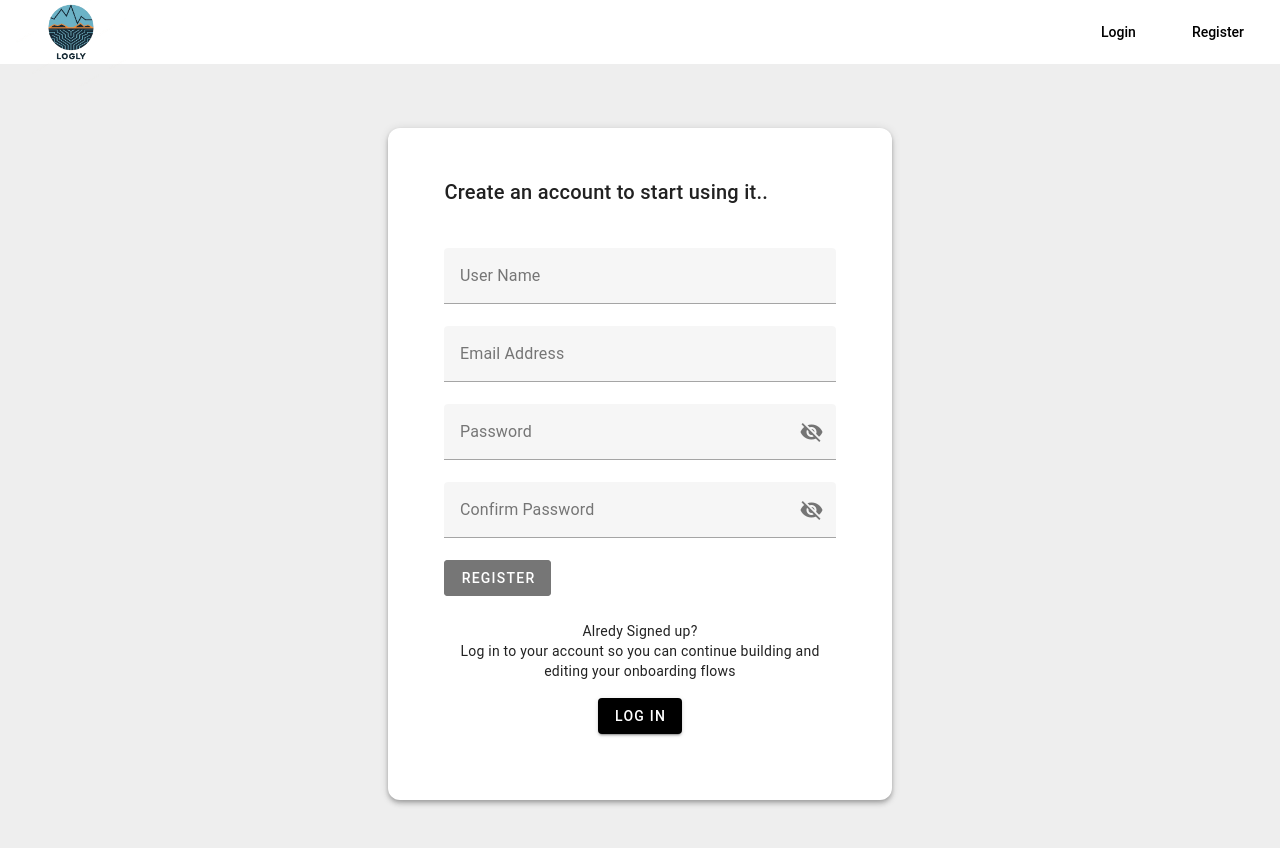
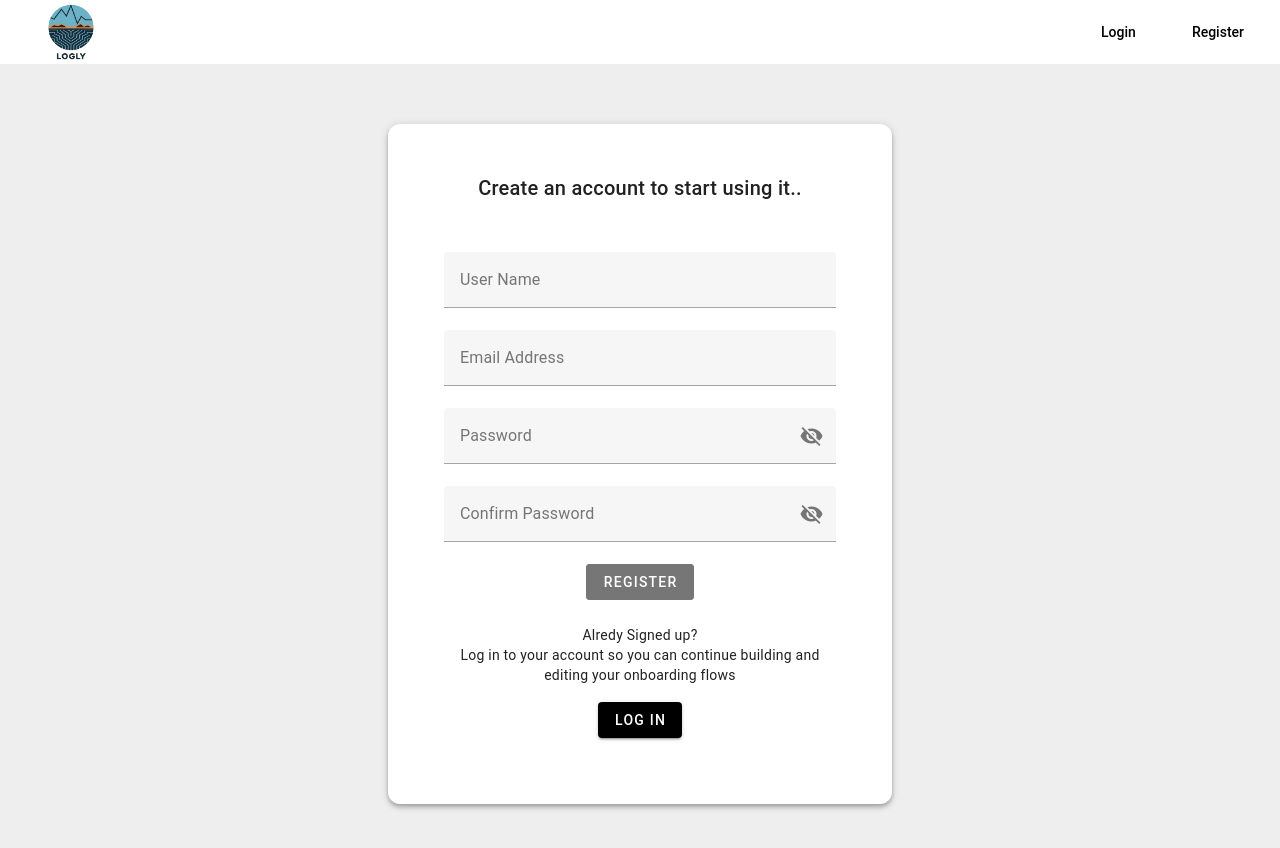
Before and after one commit to joaovitor2614/Logly, a Vue app in the folder web/: page /register in a window 1280 px wide. Shown: the top 848 px of the page. Built offline with nearby package versions, Linux system fonts and the light colour scheme; no server answers.

Commit message:
Update AuthBase.vue

```diff
--- a/web/src/components/auth/AuthBase.vue
+++ b/web/src/components/auth/AuthBase.vue
@@ -10,10 +10,10 @@ const props = defineProps({
 
 <template>
 
-        <v-container fluid class="justify-center fill-height bg-grey-lighten-3" >
+        <v-container fluid class="d-flex justify-center fill-height bg-grey-lighten-3 text-center" >
             <v-card elevation="4" class="auth-card pa-10" min-width="50vh">
 
-                <v-card-title class="grey lighten-2">{{  props.helperTitle }}</v-card-title>
+                <v-card-title class="grey lighten-2 mb-10">{{  props.helperTitle }}</v-card-title>
                 <v-card-text class="mt-8">
                      <slot></slot>
                 </v-card-text>
```
